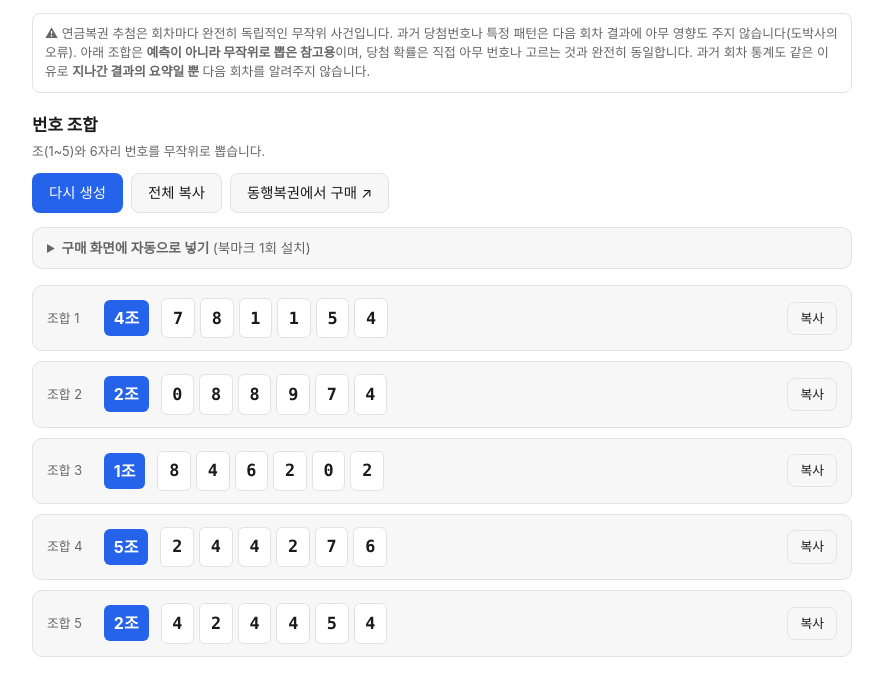
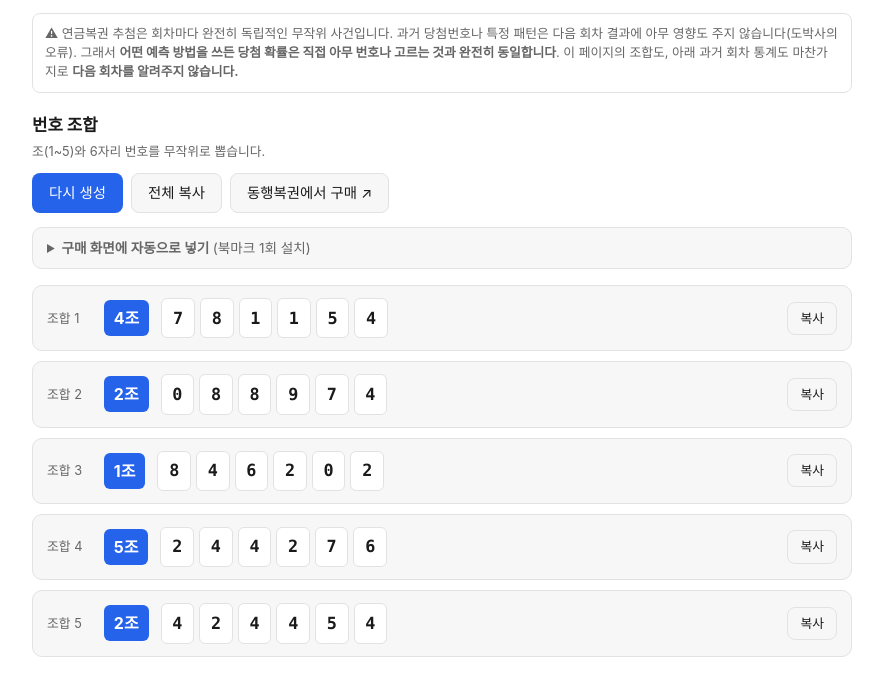
Before and after one commit to yinnet2804/potential-spork-pansionlot, a plain HTML site: page index.html in a window 1280 px wide. Shown: the part 85-767 px from the top of the page, without its empty margins (198-1081 px from the left). Drawn offline with Linux system fonts and the light colour scheme.

Commit message:
Reword the disclaimer to fit the 예측 title
The warning read "예측이 아니라 무작위로 뽑은 참고용", which contradicted the
renamed page head-on. It now makes the same point from the other side: the
draw is independent every round, so any method of predicting it carries the
same odds as picking numbers yourself. That holds whatever the page is
called, and it no longer argues with its own title.

README follows the same wording. How the numbers are actually produced stays
documented under 번호 생성, where it belongs.

Co-Authored-By: Claude Opus 5 <noreply@anthropic.com>

```diff
--- a/index.html
+++ b/index.html
@@ -314,9 +314,9 @@ footer a { color: var(--accent); }
   <p class="disclaimer">
     ⚠ 연금복권 추첨은 회차마다 완전히 독립적인 무작위 사건입니다. 과거 당첨번호나
     특정 패턴은 다음 회차 결과에 아무 영향도 주지 않습니다(도박사의 오류).
-    아래 조합은 <strong>예측이 아니라 무작위로 뽑은 참고용</strong>이며, 당첨 확률은
-    직접 아무 번호나 고르는 것과 완전히 동일합니다. 과거 회차 통계도 같은 이유로
-    <strong>지나간 결과의 요약일 뿐</strong> 다음 회차를 알려주지 않습니다.
+    그래서 <strong>어떤 예측 방법을 쓰든 당첨 확률은 직접 아무 번호나 고르는 것과
+    완전히 동일합니다</strong>. 이 페이지의 조합도, 아래 과거 회차 통계도 마찬가지로
+    <strong>다음 회차를 알려주지 않습니다.</strong>
   </p>
 
   <section>
```
Also changed, not shown: 1 other file.
